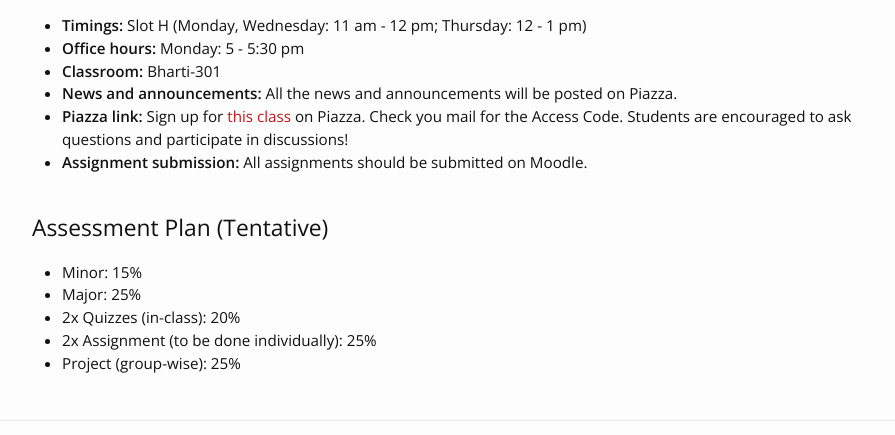
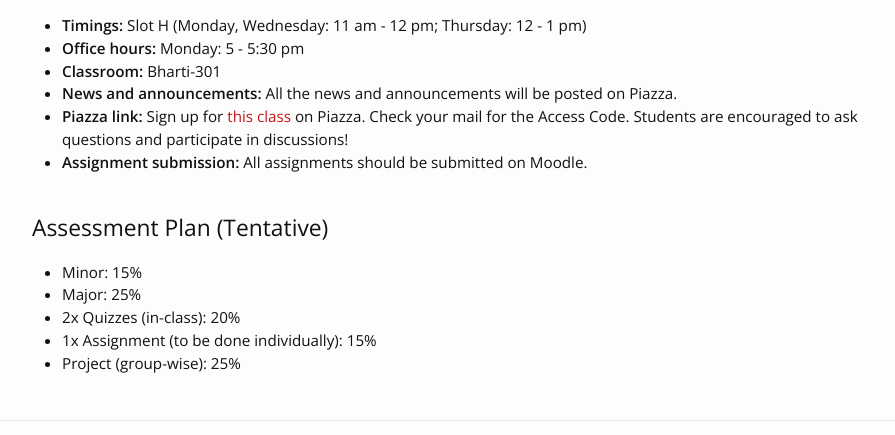
Before and after one commit to lcs2-iitd/ELL8299-2501, a Jekyll site: the page built from index.md, in a window 1280 px wide. Shown: the part 1475-1910 px from the top of the page, without its empty margins (163-1058 px from the left). Built offline with Jekyll 4.4.1, drawn with Linux system fonts in a browser that asks for light colours; nearby versions of some CDN libraries.

Commit message:
Update home.html

```diff
--- a/_layouts/home.html
+++ b/_layouts/home.html
@@ -89,7 +89,7 @@ layout: default
             <li><b>Classroom:</b> Bharti-301</li>
             <li><b>News and announcements:</b> All the news and announcements will be posted on Piazza.</li>
             <li><b>Piazza link:</b> Sign up for <a href="https://piazza.com/iit_delhi/fall2025/ail861ell8299">this
-                    class</a> on Piazza. Check you mail for the Access Code. Students are encouraged to ask questions and participate in discussions!</li>
+                    class</a> on Piazza. Check your mail for the Access Code. Students are encouraged to ask questions and participate in discussions!</li>
             <li><b>Assignment submission:</b> All assignments should be submitted on Moodle.</li>
             <!-- <li><b>YouTube link:</b> The lecture recordings are uploaded on <a
                     href="https://www.youtube.com/@lablcs2">this YouTube channel</a>.</li> -->
@@ -100,7 +100,7 @@ layout: default
             <li>Minor: 15%</li>
             <li>Major: 25%</li>
             <li>2x Quizzes (in-class): 20%</li>
-            <li>2x Assignment (to be done individually): 25%</li>
+            <li>1x Assignment (to be done individually): 15%</li>
             <li>Project (group-wise): 25%</li>
         </ul>
     </div>
```
